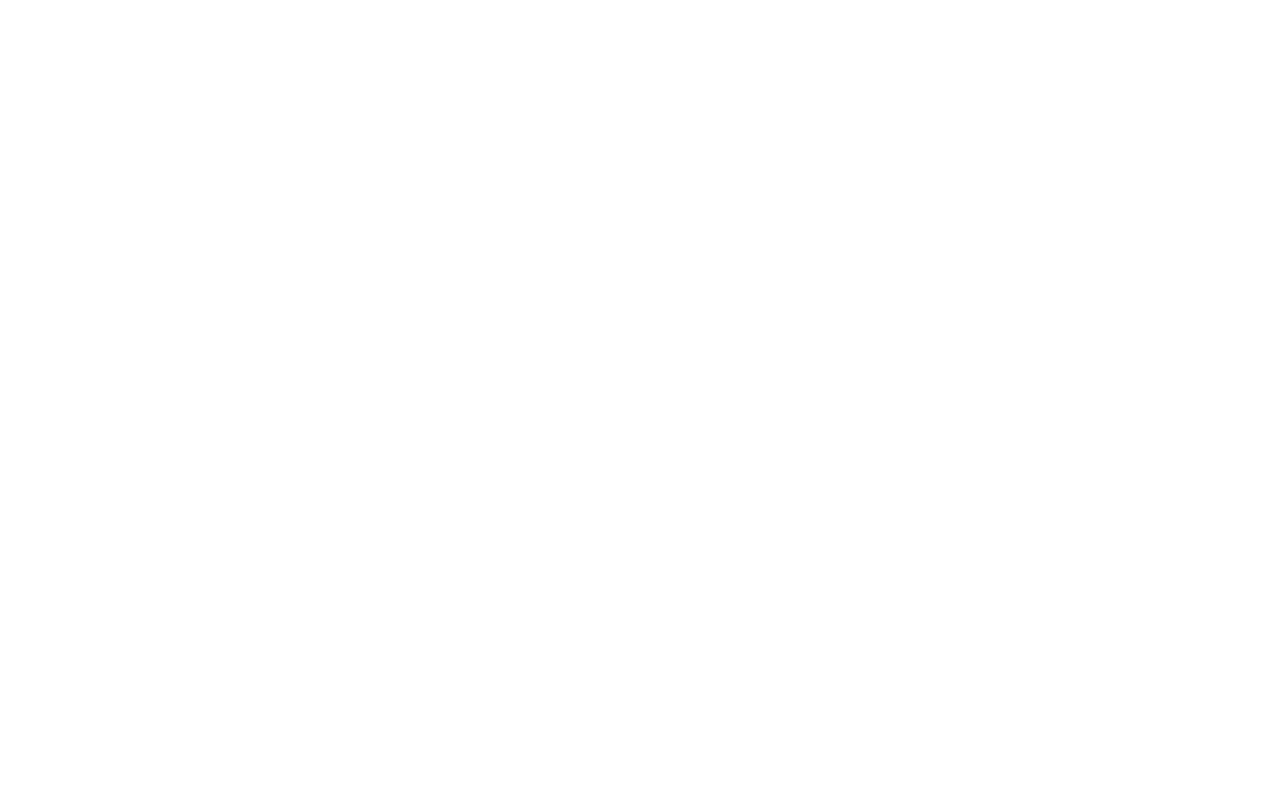
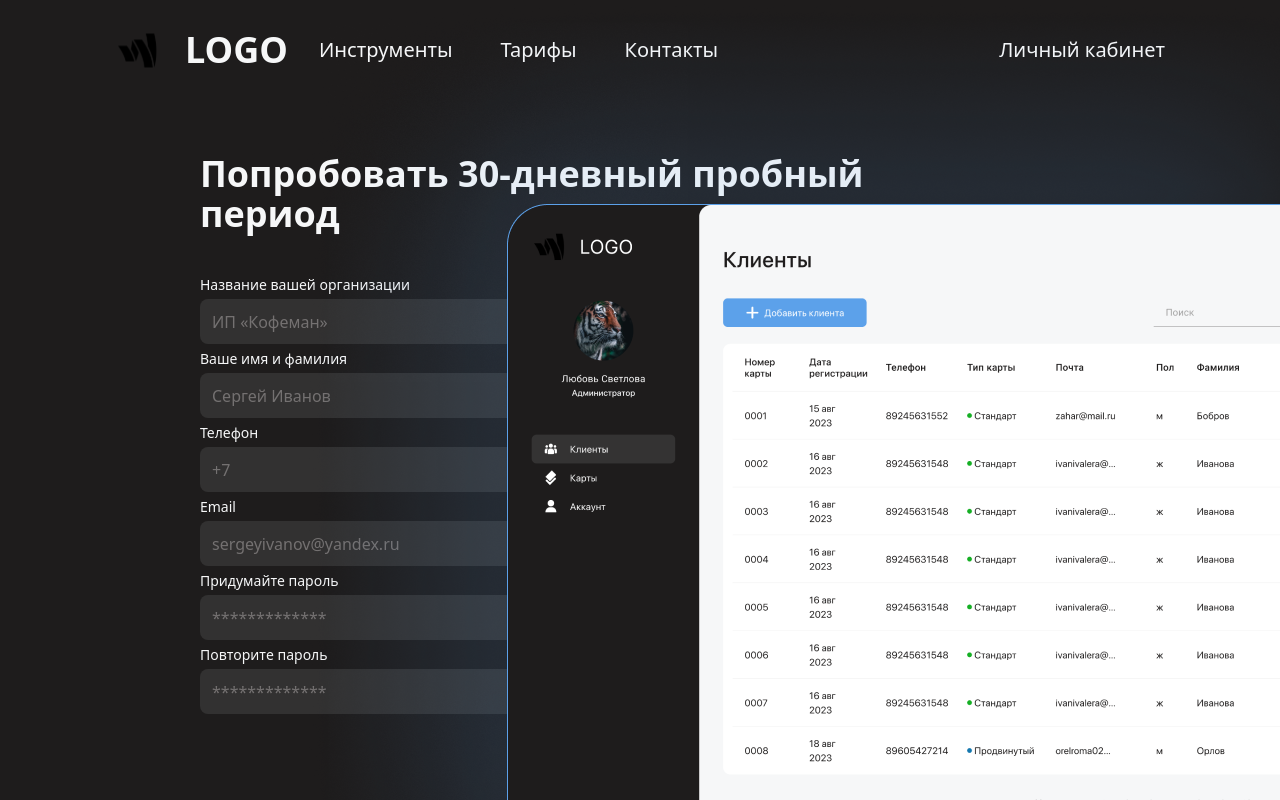
Before and after one commit to customer-loyalty/customer-loyalty-frontend, a React (Create React App) app: page /register in a window 1280 px wide. Before the commit this address had no page. Shown: the top 800 px of the page. Built offline with nearby package versions, Linux system fonts and the light colour scheme.

Commit message:
feat: register page

```diff
--- a/src/App.jsx
+++ b/src/App.jsx
@@ -2,6 +2,7 @@
 import { Routes, Route } from "react-router-dom";
 import LKContainer from "./components/LKCointainer/LKContainer";
 import PromoPage from "./components/pages/promo/page";
+import Register from "./components/pages/register/page";
 
 function App() {
   const [popupAddClientActive, setPopupAddClientActive] = useState(false);
@@ -14,6 +15,7 @@
   return (
     <Routes>
       <Route exact path="/" element={<PromoPage />} />
+      <Route exact path="/register" element={<Register />} />
       <Route
         path="/lk/*"
         element={
--- /dev/null
+++ b/src/components/pages/register/HeaderDesktop.jsx
@@ -0,0 +1,41 @@
+import React from "react";
+import { Link, useNavigate } from "react-router-dom";
+import logo from '../../../images/promoPage/logoDesktop.svg'
+
+function HeaderDesktop() {
+
+  const navigate = useNavigate();
+
+  const handleTools = () => {
+    navigate('/#tools')
+  }
+
+  return (
+    <header className="flex items-center justify-between bg-[#1e1c1c] px-[115px] max-w-[1920px] mx-auto  py-5 h-[100px]">
+      <div className="flex gap-[31px]">
+        <div className="flex gap-6">
+          <img src={logo} alt="логотип" />
+          <p className="text-4xl font-bold text-[#F6F7F8] flex items-center">LOGO</p>
+        </div>
+        <nav className="flex items-center">
+          <ul className="flex gap-12">
+            <li>
+              <button type="button" onClick={handleTools} className="text-[20px] font-medium text-[#F6F7F8]">Инструменты</button>
+            </li>
+            <li>
+              <a href='/#tariffs' className="text-[20px] font-medium text-[#F6F7F8]">Тарифы</a>
+            </li>
+            <li>
+              <a href='/#contacts' className="text-[20px] font-medium text-[#F6F7F8]">Контакты</a>
+            </li>
+          </ul>
+        </nav>
+      </div>
+      <div className="flex lg:gap-[60px] xl:gap-[120px]">
+        <Link to='/' className="text-[20px] font-medium text-[#F6F7F8]">Личный кабинет</Link>
+      </div>
+    </header>
+   );
+}
+
+export default HeaderDesktop;
--- /dev/null
+++ b/src/components/pages/register/MainContent.jsx
@@ -0,0 +1,110 @@
+import React, { useState } from "react";
+import useInput from "../../../hooks/useInput";
+import mock from '../../../images/register/mock.png'
+
+function MainContent() {
+
+  const [accept, setAccept] = useState(false);
+
+  const onAcceptChange = () => {
+    setAccept(!accept)
+  }
+
+  const [organization, setOrganization] = useInput('');
+  const [name, setName] = useInput('');
+  const [phone, setPhone] = useInput('');
+  const [email, setEmail] = useInput('');
+  const [password, setPassword] = useInput('');
+  const [confirmPassword, setConfirmPassword] = useInput('');
+
+  const data = [
+    {
+      id: 1,
+      title: 'Название вашей организации',
+      onChange: (e) => {
+        setOrganization(e);
+      },
+      value: organization,
+      placeholder: "ИП «Кофеман»",
+      type: "text",
+    },
+    {
+      id: 2,
+      title: 'Ваше имя и фамилия',
+      onChange: (e) => {
+        setName(e);
+      },
+      value: name,
+      placeholder: "Сергей Иванов",
+      type: "text",
+    },
+    {
+      id: 3,
+      title: 'Телефон',
+      onChange: (e) => {
+        setPhone(e);
+      },
+      value: phone,
+      placeholder: "+7",
+      type: "text",
+    },
+    {
+      id: 4,
+      title: 'Email',
+      onChange: (e) => {
+        setEmail(e);
+      },
+      value: email,
+      placeholder: "sergeyivanov@yandex.ru",
+      type: "email",
+    },
+    {
+      id: 5,
+      title: 'Придумайте пароль',
+      onChange: (e) => {
+        setPassword(e);
+      },
+      value: password,
+      placeholder: "*************",
+      type: "password",
+    },
+    {
+      id: 6,
+      title: 'Повторите пароль',
+      onChange: (e) => {
+        setConfirmPassword(e);
+      },
+      value: confirmPassword,
+      placeholder: "*************",
+      type: "password",
+    }
+  ]
+
+  const handleSubmit = () => {
+    alert('!!!')
+  }
+
+  return (
+    <div className="max-w-[1920px] mx-auto pl-[200px]">
+      <div className="mt-[54px] max-w-[692px]">
+        <h1 className="text-4xl font-bold text-[#F6F7F8] mb-10">Попробовать 30-дневный пробный период</h1>
+        <form onSubmit={handleSubmit} className="flex flex-col gap-1 max-w-[580px] pb-[122px]">
+          {data.map(item => (
+            <div key={item.id}>
+              <p className="text-[14px] font-normal leading-[21px] text-[#F6F7F8] mb-1">{item.title}</p>
+              <input className="hover:bg-[#5CA1EA] focus:bg-[#5CA1EA] focus:placeholder:text-[#F6F7F8] ease-in duration-100 bg-[#323131] placeholder:text-[#747171] w-[580px] h-[45px] text-[#F6F7F8] rounded-lg pl-3" type={item.type} placeholder={item.placeholder} onChange={item.onChange} value={item.value} required />
+            </div>
+          ))}
+          <div className="flex gap-4 items-center mt-[124px] mb-5">
+            <input className="bg-[#1e1c1c] w-6 h-6" id="acceptCheck" required type="checkbox" onChange={onAcceptChange} />
+            <p className="text-[#F6F7F8] text-[12px] font-normal">нажимая «Зарегистрироваться» вы соглашаетесь с договором оферты и политикой конфиденциальности</p>
+          </div>
+          <button type="submit"  className="text-lg font-medium text-[#F6F7F8] w-full h-[60px] flex items-center justify-center bg-[#5CA1EA] rounded-[10px]">Зарегистрироваться</button>
+        </form>
+      </div>
+      <img src={mock} alt="пример личного кабинета" className="absolute right-0 top-0" />
+    </div>
+   );
+}
+
+export default MainContent;
--- /dev/null
+++ b/src/components/pages/register/page.jsx
@@ -0,0 +1,15 @@
+import React from "react";
+import HeaderDesktop from "./HeaderDesktop";
+import MainContent from "./MainContent";
+
+function Register() {
+  return (
+    <div className="w-full mx-auto bg-[#1e1c1c] min-h-[100vh]">
+      <HeaderDesktop />
+      <MainContent />
+    </div>
+
+   );
+}
+
+export default Register;
--- /dev/null
+++ b/src/hooks/useInput.js
@@ -0,0 +1,11 @@
+import { useState } from "react";
+
+const useInput = (initial) => {
+  const [state, setState] = useState(initial);
+  const onChange = (e) => {
+    setState(e.target.value);
+  };
+  return [state, onChange];
+};
+
+export default useInput;
```
Also changed, not shown: src/images/register/mock.png (added).
